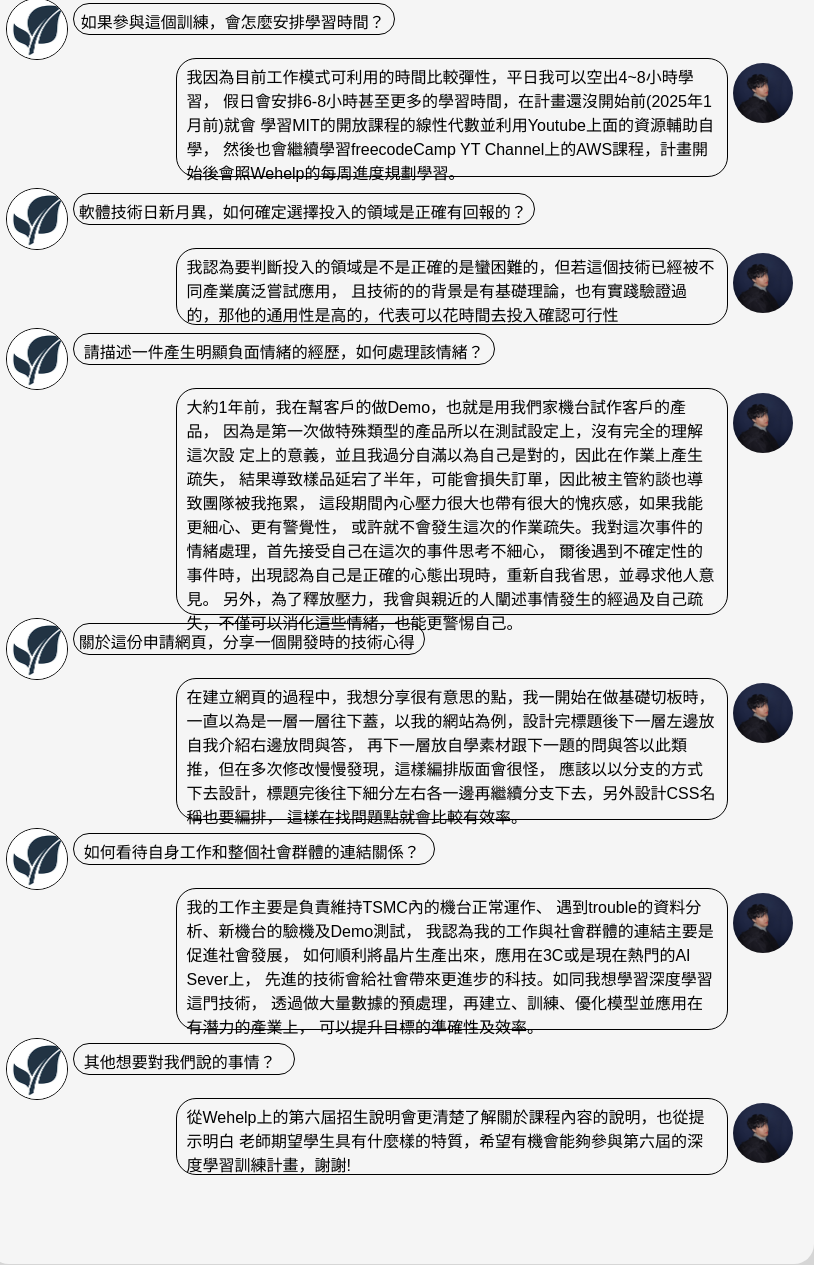
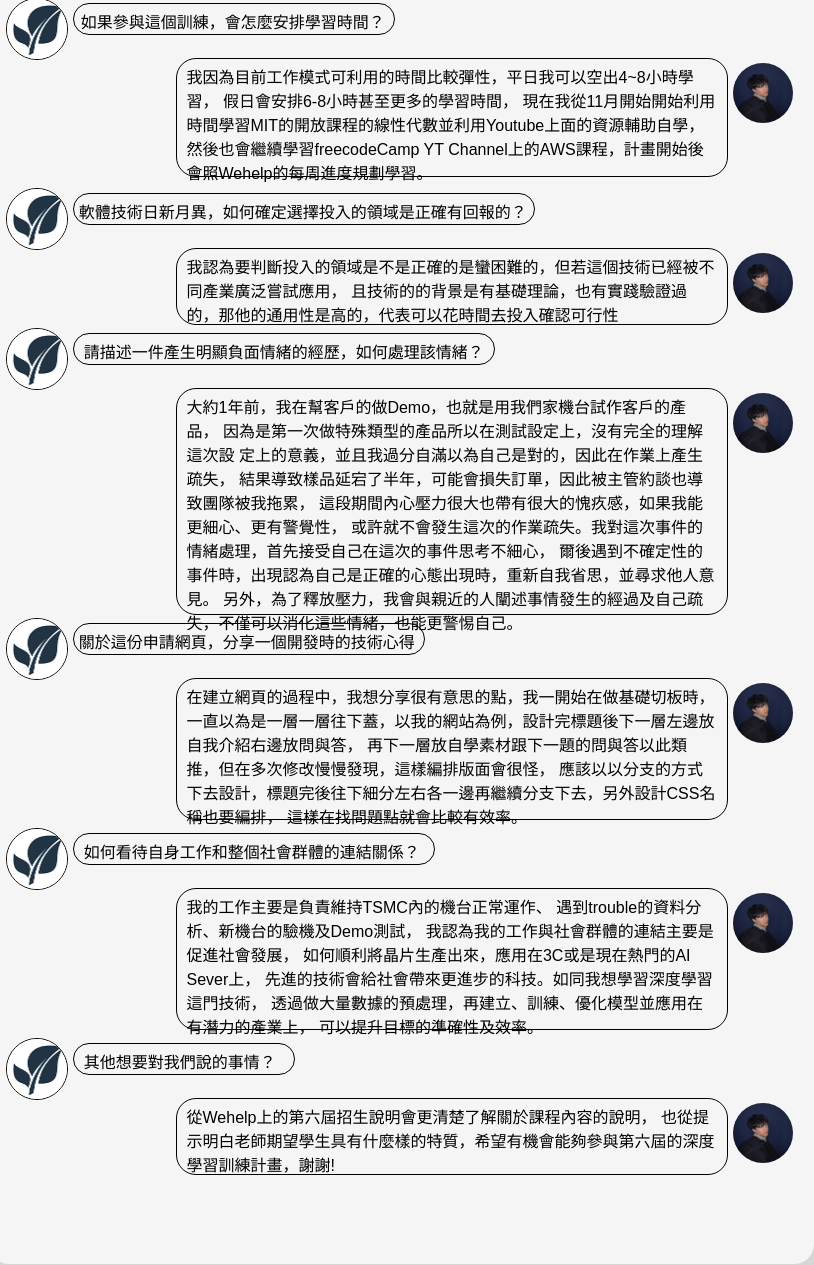
Before and after one commit to Iamisaac1997/Wehelp_PJ, a plain HTML site: page index.html in a window 1280 px wide. Shown: the part 961-2226 px from the top of the page, 466-1280 px from the left. Drawn offline with Linux system fonts and the light colour scheme.

Commit message:
Update index.html

```diff
--- a/index.html
+++ b/index.html
@@ -177,7 +177,7 @@
                 <div class="A2_frame">
                 <div class="text_A2">為了成為 Deep learning Engineer，我參與陽明交大開設的半導體AI與ChatGPT跨領域課程，
                     從課程中我學習到機械學習的模型原理，像是 K-means, DBSCAN, Decision Tree, KNN，另外還有Depp learning的神經元設計，
-                    透過斜率及bias去對你的模型做分類、CNN卷積池化等概念，還有LSTM的基本概念，並基於上述概念去做專題報告。
+                    透過斜率及bias去對你的模型做分類、CNN卷積池化等概念，還有LSTM的基本概念，並基於課堂內容延伸做專題報告。
                     報告檔案請見附件及其他。另外也會利用YouTube頻道上自學彭彭老師、freecodeCamp及CS50的頻道。
                 </div>
                 </div>
@@ -197,8 +197,8 @@
                 <div class="A3_frame">
                     <div class="text_A3">
                         我因為目前工作模式可利用的時間比較彈性，平日我可以空出4~8小時學習，
-                        假日會安排6-8小時甚至更多的學習時間，在計畫還沒開始前(2025年1月前)就會
-                        學習MIT的開放課程的線性代數並利用Youtube上面的資源輔助自學，
+                        假日會安排6-8小時甚至更多的學習時間，
+                        現在我從11月開始開始利用時間學習MIT的開放課程的線性代數並利用Youtube上面的資源輔助自學，
                         然後也會繼續學習freecodeCamp YT Channel上的AWS課程，計畫開始後會照Wehelp的每周進度規劃學習。
                     </div>
                 </div>
@@ -317,8 +317,8 @@
             <div class="A8">                <!--A8-->
                 <div class="A8_frame">
                     <div class="text_A8">
-                        從Wehelp上的第六屆招生說明會更清楚了解關於課程內容的說明，也從提示明白
-                        老師期望學生具有什麼樣的特質，希望有機會能夠參與第六屆的深度學習訓練計畫，謝謝!
+                        從Wehelp上的第六屆招生說明會更清楚了解關於課程內容的說明，
+                        也從提示明白老師期望學生具有什麼樣的特質，希望有機會能夠參與第六屆的深度學習訓練計畫，謝謝!
                     </div>
                 </div>
                 <div class="mypic_frame">
```
